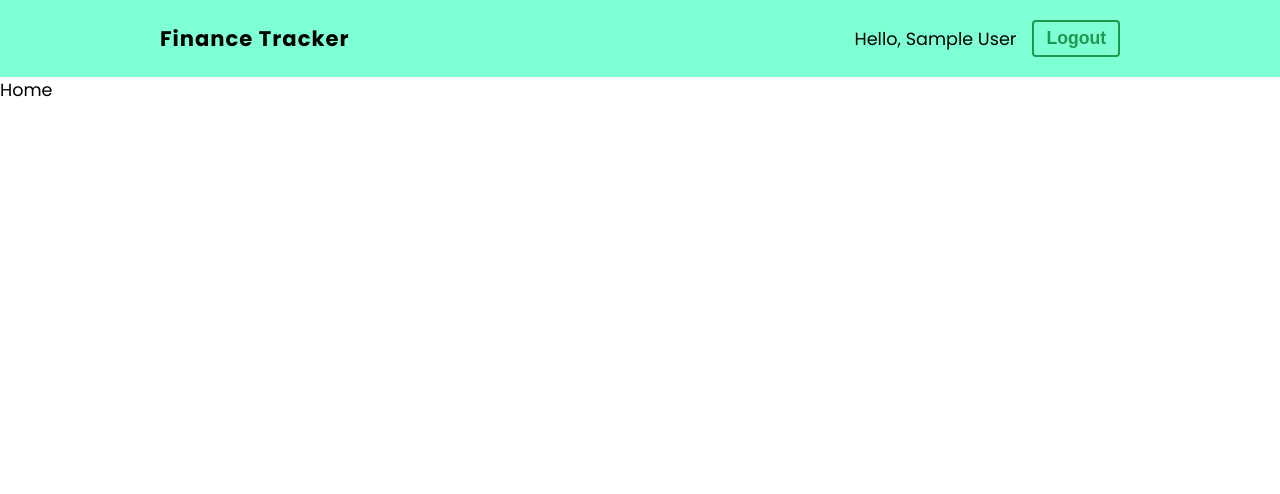
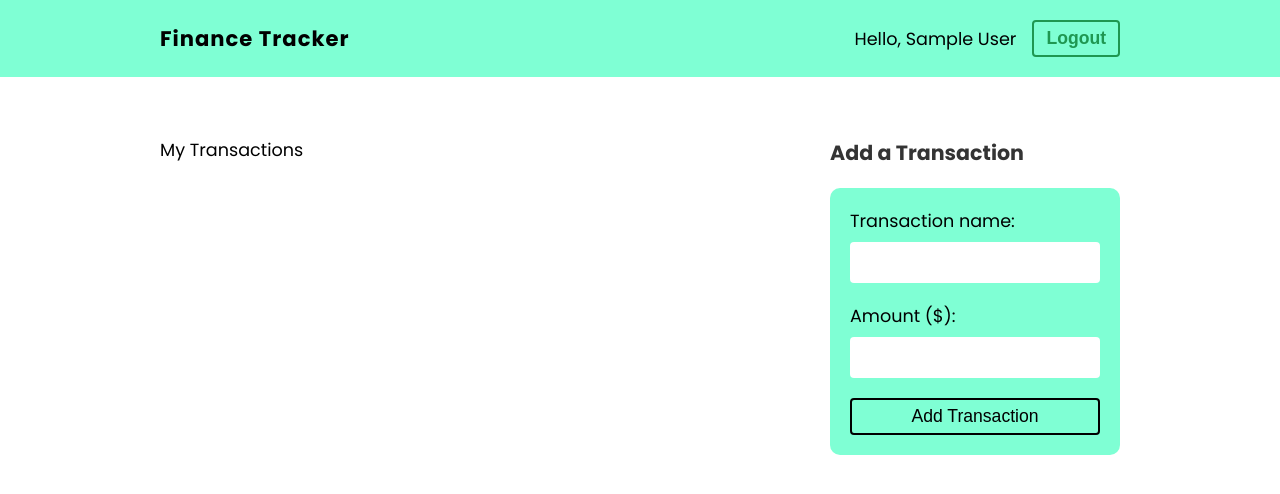
Before and after one commit to sidchopp/fin-track, a React (Create React App) app: page / in a window 1280 px wide. Shown: the top 494 px of the page. Built offline with nearby package versions, Linux system fonts and the light colour scheme; no server answers; sample sign-in values are in the browser's storage.

Commit message:
TransactionForm RC created for Home page

```diff
--- a/src/pages/home/Home.js
+++ b/src/pages/home/Home.js
@@ -1,7 +1,15 @@
 import styles from "./Home.module.css";
+import { TransactionForm } from "./Transaction";
 
 function Home() {
-  return <div>Home</div>;
+  return (
+    <div className={styles.container}>
+      <div className={styles.content}>My Transactions</div>
+      <div className={styles.sidebar}>
+        <TransactionForm />
+      </div>
+    </div>
+  );
 }
 
 export default Home;
--- a/src/pages/home/Home.module.css
+++ b/src/pages/home/Home.module.css
@@ -0,0 +1,65 @@
+.container {
+    display: grid;
+    grid-template-columns: 2fr 1fr;
+    max-width: 960px;
+    margin: 60px auto;
+}
+
+.content {
+    padding-right: 30px;
+}
+
+.sidebar {
+    padding-left: 30px;
+}
+
+.sidebar form {
+    padding: 20px;
+    background: #7FFFD4;
+    border-radius: 10px;
+}
+
+.sidebar input,
+.sidebar select {
+    display: block;
+    width: 100%;
+    padding: 10px;
+    margin-top: 8px;
+    box-sizing: border-box;
+    border: 0;
+    border-radius: 4px;
+    color: #555;
+    font-size: 1em;
+}
+
+.sidebar label {
+    margin: 0 auto 20px;
+    display: block;
+    color: #000;
+}
+
+.sidebar button {
+    color: #000;
+    border: 2px solid #000;
+    padding: 6px 12px;
+    background-color: transparent;
+    font-size: 1em;
+    border-radius: 4px;
+    cursor: pointer;
+    display: block;
+    width: 100%;
+}
+
+.sidebar h3 {
+    color: #343434;
+    margin-bottom: 20px;
+}
+
+.sidebar aside {
+    margin-top: 40px;
+    color: #555;
+}
+
+.sidebar aside li {
+    margin: 10px;
+}
--- /dev/null
+++ b/src/pages/home/Transaction.js
@@ -0,0 +1,43 @@
+import { useState } from "react";
+
+function TransactionForm() {
+  const [name, setName] = useState("");
+  const [amount, setAmount] = useState("");
+
+  const handleSubmit = (e) => {
+    e.preventDefault();
+    console.log({
+      name,
+      amount,
+    });
+  };
+
+  return (
+    <>
+      <h3>Add a Transaction</h3>
+      <form onSubmit={handleSubmit}>
+        <label>
+          <span>Transaction name:</span>
+          <input
+            type="text"
+            required
+            onChange={(e) => setName(e.target.value)}
+            value={name}
+          />
+        </label>
+        <label>
+          <span>Amount ($):</span>
+          <input
+            type="number"
+            required
+            onChange={(e) => setAmount(e.target.value)}
+            value={amount}
+          />
+        </label>
+        <button>Add Transaction</button>
+      </form>
+    </>
+  );
+}
+
+export { TransactionForm };
```
